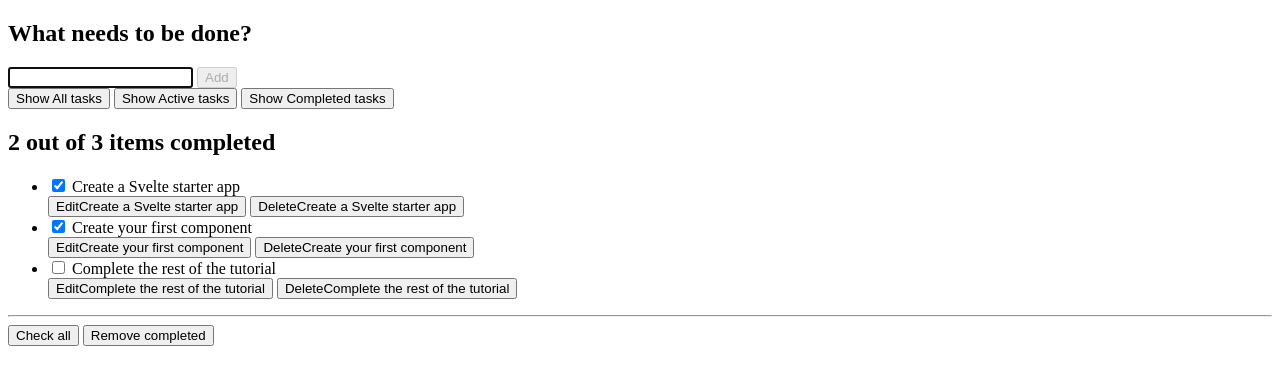
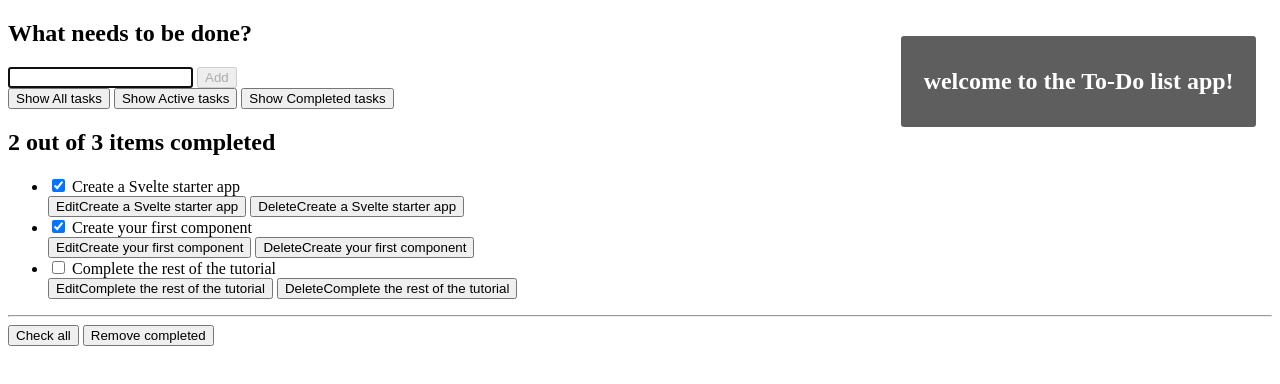
Before and after one commit to Lamourio/Svelte-mdn-todoList, a Svelte app: page / in a window 1280 px wide. Shown: the top 384 px of the page. Built offline with nearby package versions, Linux system fonts and the light colour scheme; the HTML template or start-up script is replaced by a standard one.

Commit message:
add alert and store

```diff
--- a/src/App.svelte
+++ b/src/App.svelte
@@ -1,4 +1,6 @@
 <script>
+import Alert from "./components/Alert.svelte";
+
 	import Todos from "./components/Todos.svelte";
 	let todos = [
 		{ id: 1, name: "Create a Svelte starter app", completed: true },
@@ -6,5 +8,5 @@
     	{ id: 3, name: "Complete the rest of the tutorial", completed: false },
 	]
 </script>
-
+<Alert/>
 <Todos {todos}/>
--- /dev/null
+++ b/src/components/Alert.svelte
@@ -0,0 +1,47 @@
+<script>
+    import { alert } from '../stores.js'
+    import { onDestroy } from 'svelte'
+
+    let alertContent = ''
+
+    const unsubscribe = alert.subscribe(value => alertContent = value)
+
+    onDestroy(unsubscribe)
+  </script>
+
+  {#if alertContent}
+  <div on:click={() => alertContent = ''}>
+    <p>{ alertContent }</p>
+  </div>
+  {/if}
+
+  <style>
+  div {
+    position: fixed;
+    cursor: pointer;
+    margin-right: 1.5rem;
+    margin-left: 1.5rem;
+    margin-top: 1rem;
+    right: 0;
+    display: flex;
+    align-items: center;
+    border-radius: 0.2rem;
+    background-color: #565656;
+    color: #fff;
+    font-size: 0.875rem;
+    font-weight: 700;
+    padding: 0.5rem 1.4rem;
+    font-size: 1.5rem;
+    z-index: 100;
+    opacity: 95%;
+  }
+  div p {
+    color: #fff;
+  }
+  div svg {
+    height: 1.6rem;
+    fill: currentColor;
+    width: 1.4rem;
+    margin-right: 0.5rem;
+  }
+  </style>
--- /dev/null
+++ b/src/stores.js
@@ -0,0 +1,2 @@
+import { writable } from "svelte/store";
+export const alert = writable('welcome to the To-Do list app!');
```
